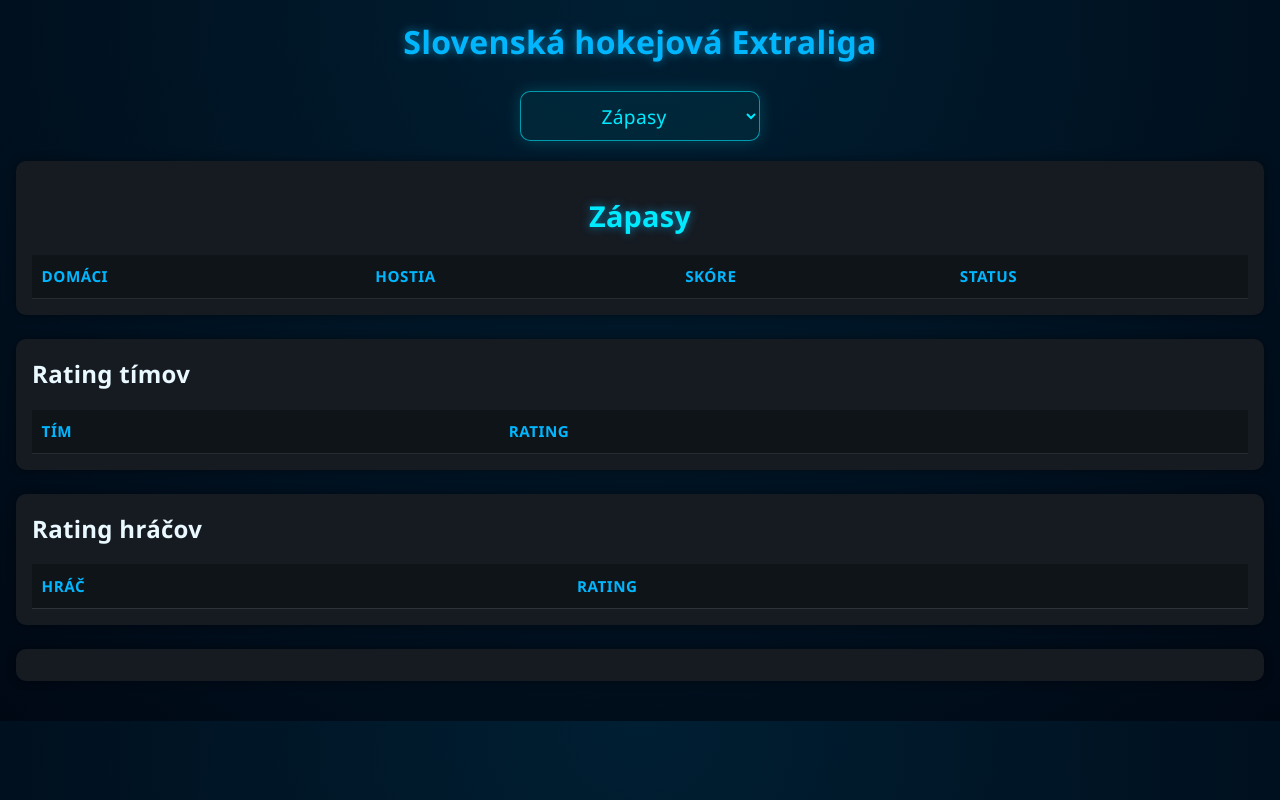
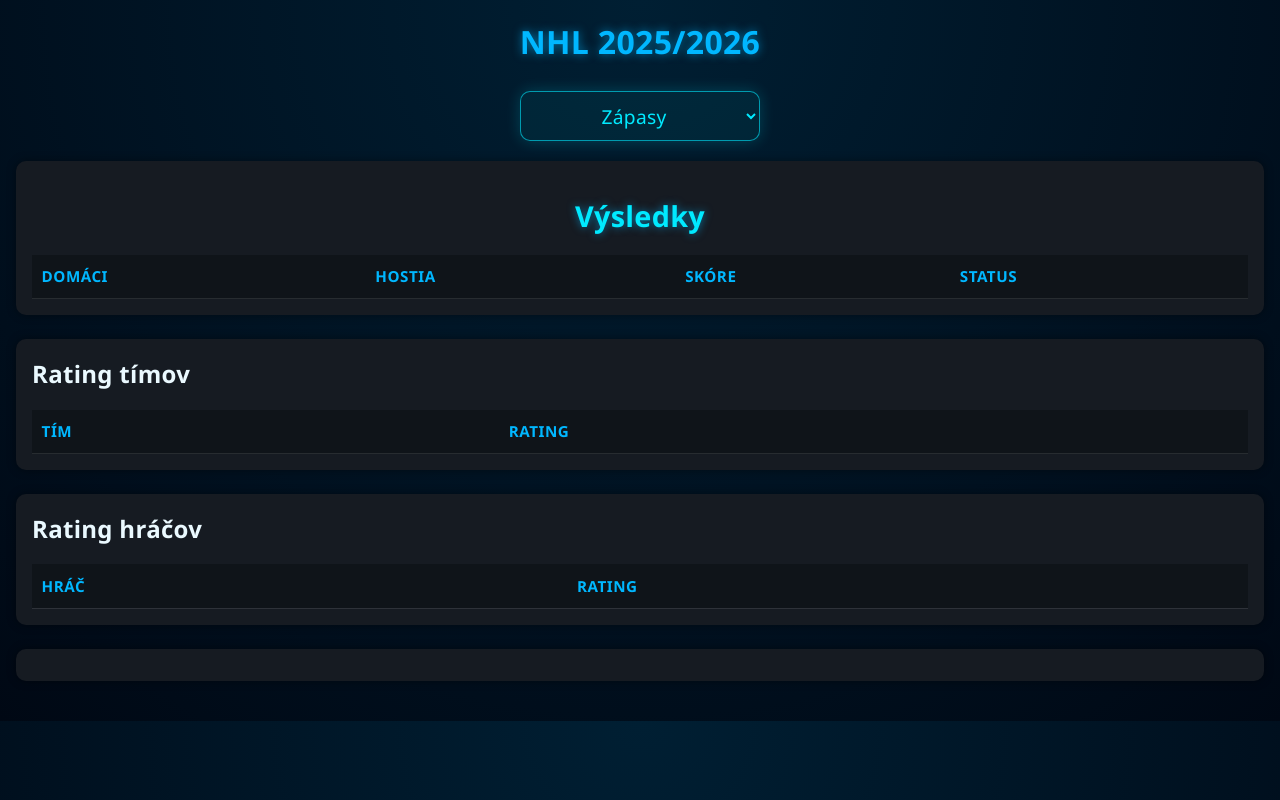
Before and after one commit to kamilbartko1/nhl, a website: page public/index.html in a window 1280 px wide. Drawn offline with Linux system fonts and the light colour scheme; no server answers.

Commit message:
Zmena nazvu ligy

```diff
--- a/public/index.html
+++ b/public/index.html
@@ -3,11 +3,11 @@
 <head>
     <meta charset="UTF-8">
     <meta name="viewport" content="width=device-width, initial-scale=1.0">
-    <title>Slovenská hokejová Extraliga</title>
+    <title>NHL 2025/2026</title>
     <link rel="stylesheet" href="style.css">
 </head>
 <body>
-    <h1>Slovenská hokejová Extraliga</h1>
+    <h1>NHL 2025/2026</h1>
 
     <!-- 📱 mobilné menu -->
     <div class="mobile-menu">
@@ -22,7 +22,7 @@
     <div class="container">
         <!-- 🏒 Zápasy -->
         <div class="left section" id="matches-section">
-            <h2>Zápasy</h2>
+            <h2>Výsledky</h2>
             <table id="matches">
                 <thead>
                     <tr>
```
